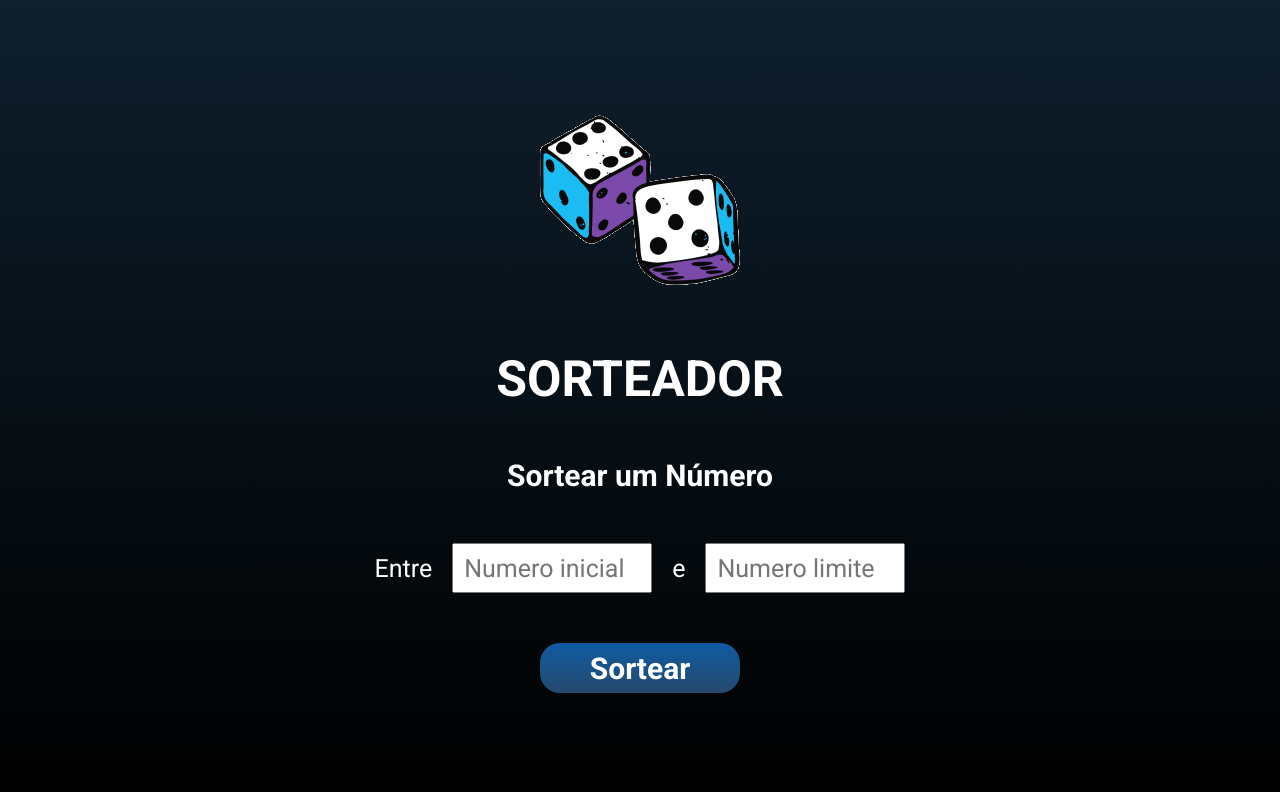
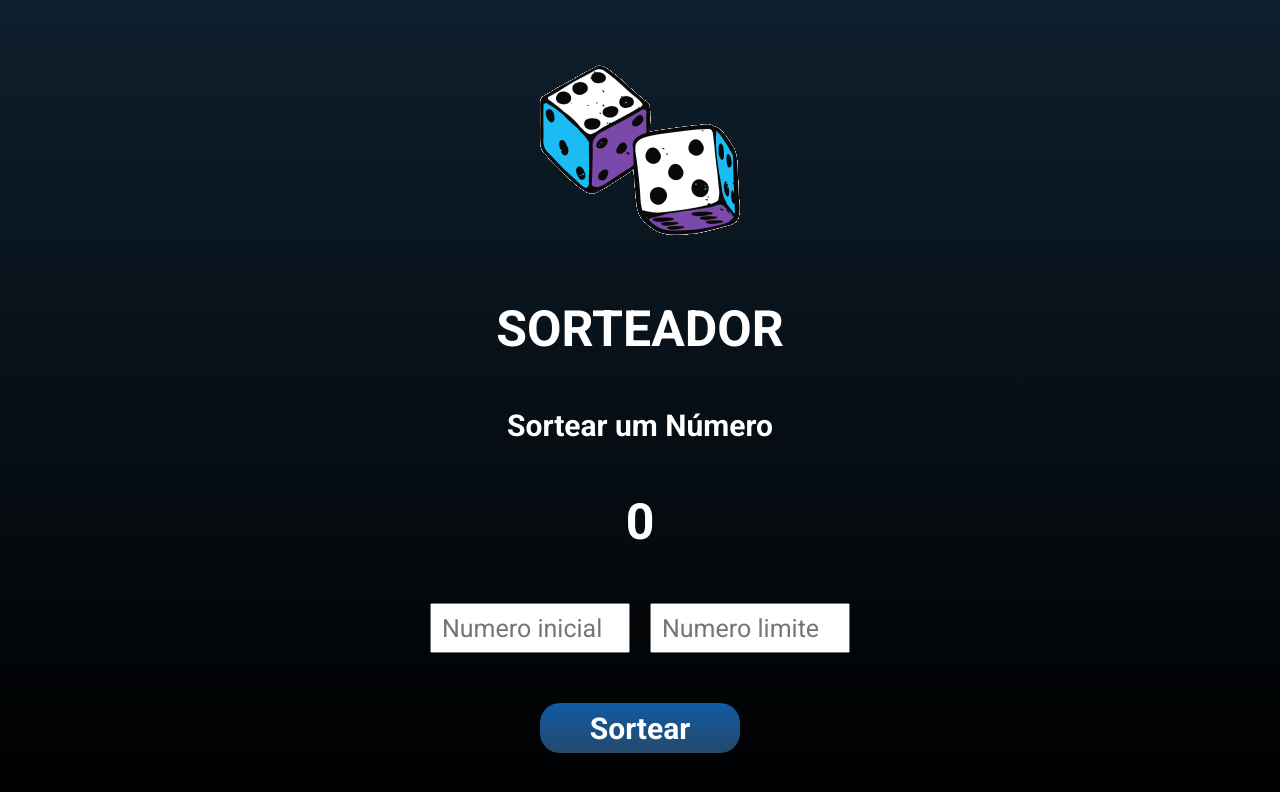
Before and after one commit to leandrostclara/sorteador, a plain HTML site: page index.html in a window 1280 px wide. Both pictures are taken after a click on the button "Sortear". Drawn offline with Linux system fonts and the light colour scheme.

Commit message:
some fixes | add script

```diff
--- a/assets/css/style.css
+++ b/assets/css/style.css
@@ -26,7 +26,7 @@ main {
 .logo {
     width: 200px;
     margin-bottom: 50px;
-    margin-top: 100px;
+    margin-top: 50px;
 }
 
 .title {
@@ -41,19 +41,23 @@ main {
     margin-bottom: 50px;
 }
 
+.numero-sorteado-container {
+    height: 100px;
+    margin-bottom: 10px;
+    display: none;
+}
+
+.numero-sorteado {
+    font-size: 50px;
+    font-weight: 700;
+}
+
 .sorteador-info {
     display: flex;
     justify-content: center;
     align-items: center;
     gap: 20px;
     margin-bottom: 50px;
-}
-
-.label-number {
-    font-size: 25px;
-    display: flex;
-    align-items: center;
-    gap: 20px;
 }
 
 .input-number {
--- a/assets/scripts/script.js
+++ b/assets/scripts/script.js
@@ -0,0 +1,19 @@
+const drawBtn = document.querySelector(".draw-btn")
+
+
+function sortearNumero() {
+
+    const containerNumero = document.querySelector(".numero-sorteado-container")
+    const numeroSorteado = document.querySelector(".numero-sorteado")
+
+    const min = Math.ceil(document.querySelector("#numero-inicial").value)
+    const max = Math.floor(document.querySelector("#numero-limite").value)
+
+    const result = Math.floor(Math.random() * (max - min + 1) + min)
+
+    containerNumero.style.display=("block")
+    numeroSorteado.innerHTML = result
+
+}
+
+drawBtn.addEventListener("click", sortearNumero)
--- a/index.html
+++ b/index.html
@@ -7,7 +7,6 @@
     <title>Sorteador</title>
 
     <link rel="stylesheet" href="./assets/css/style.css">
-    <script src="./assets/scripts/script.js" defer></script>
 
 </head>
 
@@ -21,17 +20,15 @@
 
         <h2 class="subtitle">Sortear um Número</h2>
 
+        <div class="numero-sorteado-container">
+            <p class="numero-sorteado"></p>
+        </div>
+
         <div class="sorteador-info">
 
-            <label class="label-number">
-                Entre
-                <input type="number" placeholder="Numero inicial" class="input-number">
-            </label>
+            <input type="number" placeholder="Numero inicial" class="input-number" id="numero-inicial">
 
-            <label class="label-number">
-                e
-                <input type="number" placeholder="Numero limite" class="input-number">
-            </label>
+            <input type="number" placeholder="Numero limite" class="input-number" id="numero-limite">
 
         </div>
 
@@ -41,4 +38,6 @@
 
 </body>
 
+<script src="./assets/scripts/script.js"></script>
+
 </html>
```
